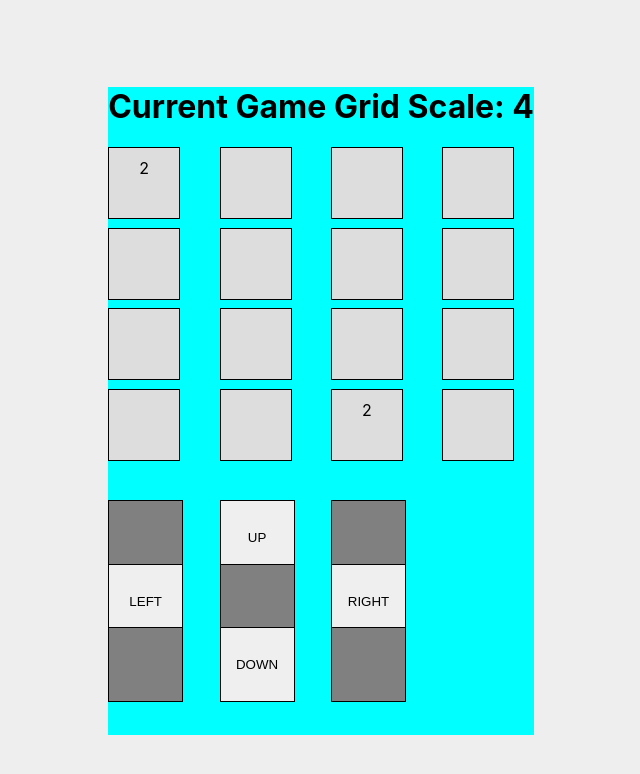
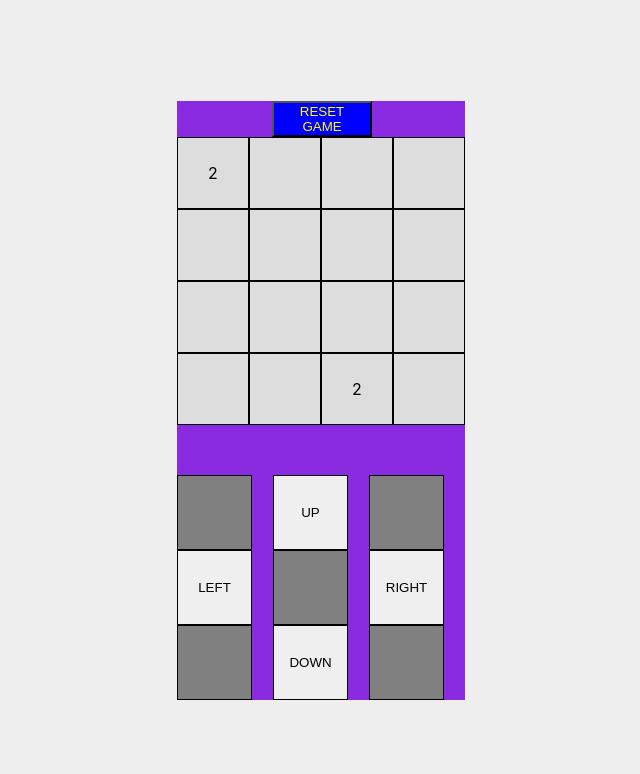
Before and after one commit to jipchik/2048-clone, a React (Create React App) app: page / in a window 1280 px wide. Shown: the top 774 px of the page, without its empty margins (319-959 px from the left). Built offline with nearby package versions, Linux system fonts and the light colour scheme.

Commit message:
added modal and improved styling

```diff
--- a/package.json
+++ b/package.json
@@ -3,6 +3,7 @@
   "version": "0.1.0",
   "private": true,
   "dependencies": {
+    "@mui/material": "^5.15.14",
     "@reduxjs/toolkit": "^1.9.7",
     "@testing-library/jest-dom": "^5.17.0",
     "@testing-library/react": "^13.4.0",
--- a/src/components/game/Game.css
+++ b/src/components/game/Game.css
@@ -1,3 +1,3 @@
 .game {
-    background-color: aqua;
+    background-color: blueviolet;
 }
--- a/src/components/game/Game.tsx
+++ b/src/components/game/Game.tsx
@@ -2,17 +2,36 @@ import { useEffect, useState } from "react";
 import gridGenerator from "../../utils/gridGenerator";
 import GameGrid from "../grid/GameGrid";
 import GameTileMover from "../mover/GameTileMover";
-import { useSelector } from "react-redux";
+import { useDispatch, useSelector } from "react-redux";
 import './Game.css'
 import YouLoseModal from "./YouLoseModal";
-import { getScale } from "../../redux/slices/gridSlice";
+import { getScale, setGrid, getGrid } from "../../redux/slices/gridSlice";
+import "./YouLoseModal.css"
 export default function Game() {
 	const scale = useSelector(getScale);
+	const [loserMessage, setLoserMessage] = useState("");
+	const dispatch = useDispatch();
+
+	const handleResetGameClick = (event: any) => {
+		dispatch(setGrid(gridGenerator(4, true)))
+		setLoserMessage("");
+	}
+
 	return (
 		<div className='game'>
-			<h1>Current Game Grid Scale: {scale}</h1>
-			<GameGrid />
-			<GameTileMover />
+			<div>
+				{/* <h1>Current Game Grid Scale: {scale}</h1> */}
+				<button style={{ width: "100px", backgroundColor: "blue", color: "yellow", marginLeft: "95px" }} onClick={handleResetGameClick}>RESET GAME</button>
+				<GameGrid />
+			</div>
+			<GameTileMover setLoserMessage={setLoserMessage} />
+			{
+				loserMessage !== "" ?
+				<YouLoseModal message={loserMessage} closeModal={handleResetGameClick}/>
+				:
+				null
+
+			}
 		</div>
 	);
 }
--- /dev/null
+++ b/src/components/game/YouLoseModal.css
@@ -0,0 +1,47 @@
+.modalDialog {
+    position: fixed;
+    font-family: Arial, Helvetica, sans-serif;
+    top: 0;
+    right: 0;
+    bottom: 0;
+    left: 0;
+    background: rgba(0, 0, 0, 0.8);
+    z-index: 99999;
+    opacity:100;
+}
+
+.modalDialog > div {
+    top: 25%;
+    display: flex;
+    justify-content: center;
+    align-items: center;
+    width: 400px;
+    height: 100px;
+    position: relative;
+    margin: 10% auto;
+    padding: 5px 20px 13px 20px;
+    border-radius: 10px;
+    background: #fff;
+    background: -moz-linear-gradient(#fff, #999);
+    background: -webkit-linear-gradient(#fff, #999);
+    background: -o-linear-gradient(#fff, #999);
+}
+
+.close {
+    background: #606061;
+    color: #FFFFFF;
+    line-height: 25px;
+    position: absolute;
+    right: -12px;
+    text-align: center;
+    top: -5px;
+    width: 150px;
+    text-decoration: none;
+    font-weight: bold;
+    -webkit-border-radius: 12px;
+    -moz-border-radius: 12px;
+    border-radius: 12px;
+    -moz-box-shadow: 1px 1px 3px #000;
+    -webkit-box-shadow: 1px 1px 3px #000;
+    box-shadow: 1px 1px 3px #000;
+}
--- a/src/components/game/YouLoseModal.tsx
+++ b/src/components/game/YouLoseModal.tsx
@@ -1,8 +1,19 @@
 import "../../App.css";
-export default function YouLoseModal(props: any) {
+
+
+interface YouLoseModalProps {
+    message: string
+    closeModal: any
+}
+export default function YouLoseModal(props: YouLoseModalProps) {
     return (
         <div>
-            {props.message}
+            <div id="openModal" className="modalDialog">
+                <div>
+                    <button className="close" onClick={props.closeModal}>Close & Reset Game</button>
+                    {props.message}
+                </div>
+            </div>
         </div>
     )
 }
--- a/src/components/grid/GameGrid.css
+++ b/src/components/grid/GameGrid.css
@@ -1,7 +1,6 @@
 .game-grid {
 	display: grid;
-	grid-gap: 5px;
-	grid-template-columns: repeat(4, 25%);
-	grid-template-rows: repeat(4, 25%);
+	grid-template-columns: repeat(4, 1fr);
+	grid-template-rows: repeat(4, 1fr);
 	margin-bottom: 50px;
 }
--- a/src/components/mover/GameTileMover.css
+++ b/src/components/mover/GameTileMover.css
@@ -1,8 +1,7 @@
 .mover-grid {
 	display: grid;
-	grid-gap: 5px;
-	grid-template-columns: repeat(3, 25%);
-	grid-template-rows: repeat(3, 25%);
+	grid-template-columns: repeat(3, 1fr);
+	grid-template-rows: repeat(3, 1fr);
 }
 
 .mover {
--- a/src/components/mover/GameTileMover.tsx
+++ b/src/components/mover/GameTileMover.tsx
@@ -4,18 +4,22 @@ import { useSelector, useDispatch } from "react-redux";
 import { getGrid, setGrid } from "../../redux/slices/gridSlice";
 import updateGrid from "../../utils/updateGrid";
 import messages from '../../messages';
-import YouLoseModal from "../game/YouLoseModal";
+
 const gameTileMoverButtons: string[] = ["", "UP", "", "LEFT", "", "RIGHT", "", "DOWN", ""];
-export default function GameTileMover() {
+
+interface GameTileMoverProps {
+	setLoserMessage: Function
+}
+
+export default function GameTileMover(props: GameTileMoverProps) {
 	const dispatch = useDispatch();
 	let grid: any = useSelector(getGrid);
-	const [loserAlert, setLoserAlert] = useState("");
 
 	const handleButtonClick = (event: any, direction: string) => {
 		let [isValid, newGrid] = updateGrid(direction, grid);
-		console.log(newGrid);
+
 		if (!isValid) {
-			setLoserAlert(messages.YOU_LOSE);
+			props.setLoserMessage(messages.YOU_LOSE)
 			return;
 		}
 		dispatch(setGrid(newGrid));
@@ -33,9 +37,6 @@ export default function GameTileMover() {
 					</div>
 				))}
 			</div>
-			<div>
-				<YouLoseModal message={loserAlert} reset={setLoserAlert}/>
-			</div>
 		</section>
 	);
 }
--- a/src/components/tile/GameTile.css
+++ b/src/components/tile/GameTile.css
@@ -1,8 +1,10 @@
 .tile {
 	background-color: #ddd;
 	padding: 10px;
-	text-align: center;
+	align-items: center;
 	height: 50px;
 	width: 50px;
 	border: 1px solid black;
+	justify-content: center;
+	display: flex;
 }
--- a/src/utils/updateGrid.ts
+++ b/src/utils/updateGrid.ts
@@ -18,13 +18,10 @@ export default function updateGrid(
 						continue;
 					}
 					if (currentGrid[i][j] === currentGrid[i][j + 1] && (currentGrid[i][j + 1] !== "" && currentGrid[i][j] !== "")) {
-						//if(!mutex) {
 							let temp = parseInt(currentGrid[i][j]);
 							let newCellValue = String(temp + temp);
 							currentGrid[i][j + 1] = newCellValue;
 							currentGrid[i][j] = "";
-							//mutex = true;
-						//}
 						continue;
 					}
 					if (currentGrid[i][j + 1] === undefined) {
@@ -36,7 +33,6 @@ export default function updateGrid(
 			break;
 		case "LEFT":
 			for (let i = 0; i < currentGrid.length; i++) {
-				//let mutex = false;
 				for (let j = 0; j < currentGrid.length; j++) {
 					if (currentGrid[i][j - 1] === "" && currentGrid[i][j] !== "") {
 						currentGrid[i][j - 1] = currentGrid[i][j];
@@ -44,13 +40,10 @@ export default function updateGrid(
 						continue;
 					}
 					if (currentGrid[i][j] === currentGrid[i][j - 1] && (currentGrid[i][j - 1] !== "" && currentGrid[i][j] !== "")) {
-						//if(!mutex) {
 							let temp = parseInt(currentGrid[i][j]);
 							let newCellValue = String(temp + temp);
 							currentGrid[i][j - 1] = newCellValue;
 							currentGrid[i][j] = "";
-							//mutex = true;
-						//}
 						continue;
 					}
 					if (currentGrid[i][j - 1] === undefined) {
@@ -62,9 +55,7 @@ export default function updateGrid(
 			break;
 		case "UP":
 			for (let i = 0; i < currentGrid.length; i++) {
-				//let mutex = false;
 				for (let j = 0; j < currentGrid.length; j++) {
-					console.log(`row: ${i} -- column: ${j}`)
 					if (i === 0 || i === 3) {
 						continue;
 					}
@@ -78,20 +69,39 @@ export default function updateGrid(
 						continue;
 					}
 					if (currentGrid[i][j] === currentGrid[i - 1][j] && (currentGrid[i - 1][j] !== "" && currentGrid[i][j] !== "")) {
-						//if(!mutex) {
 							let temp = parseInt(currentGrid[i][j]);
 							let newCellValue = String(temp + temp);
 							currentGrid[i - 1][j] = newCellValue;
 							currentGrid[i][j] = "";
-							//mutex = true;
-						//}
 						continue;
 					}
 				}
 			}
 			break;
 		case "DOWN":
-			console.log(direction);
+			for (let i = 0; i < currentGrid.length; i++) {
+				for (let j = 0; j < currentGrid.length; j++) {
+					if (i === 0 || i === 3) {
+						continue;
+					}
+					if (currentGrid[i + 1][j] === undefined) {
+						currentGrid[i][j] = currentGrid[i][j];
+						continue;
+					}
+					if (currentGrid[i + 1][j] === "" && currentGrid[i][j] !== "") {
+						currentGrid[i + 1][j] = currentGrid[i][j];
+						currentGrid[i][j] = currentGrid[i + 1][j];
+						continue;
+					}
+					if (currentGrid[i][j] === currentGrid[i + 1][j] && (currentGrid[i + 1][j] !== "" && currentGrid[i][j] !== "")) {
+							let temp = parseInt(currentGrid[i][j]);
+							let newCellValue = String(temp + temp);
+							currentGrid[i + 1][j] = newCellValue;
+							currentGrid[i][j] = "";
+						continue;
+					}
+				}
+			}
 			break;
 		default:
 			console.log('Unexpected case encountered.');
```
Also changed, not shown: 2 other files (tests, documents, lock files or other folders).
